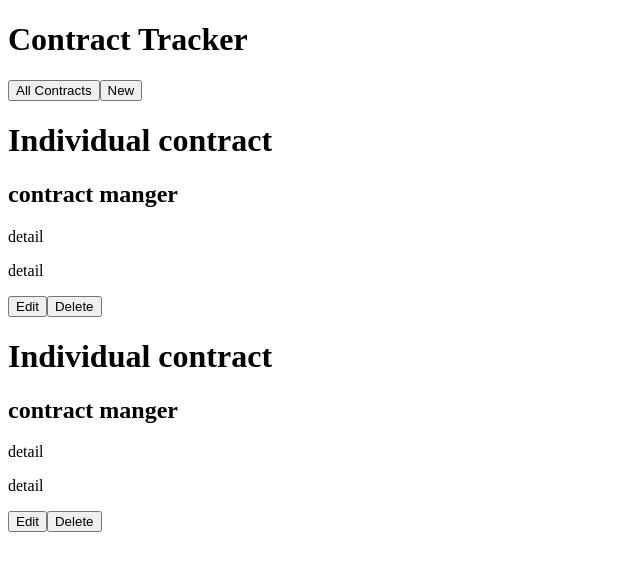
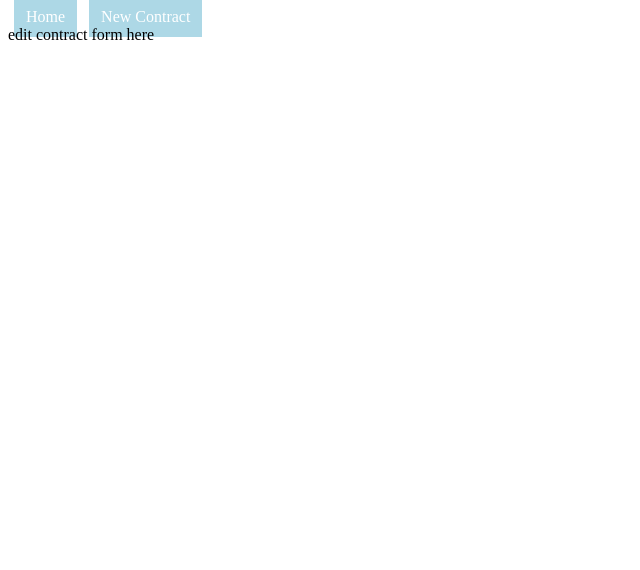
Before and after one commit to FigueroaR/contract-tracker-react, a React (Create React App) app: page /contract/1/edit in a window 1280 px wide. Shown: the top 570 px of the page, without its empty margins (0-640 px from the left). Built offline with nearby package versions, Linux system fonts and the light colour scheme.

Commit message:
firebase added

```diff
--- a/package.json
+++ b/package.json
@@ -6,9 +6,11 @@
     "@testing-library/jest-dom": "^5.16.1",
     "@testing-library/react": "^11.2.7",
     "@testing-library/user-event": "^12.8.3",
+    "firebase": "^8.10.0",
     "react": "^17.0.2",
     "react-dom": "^17.0.2",
     "react-redux": "^7.2.2",
+    "react-router": "^6.0.2",
     "react-router-dom": "^6.0.2",
     "react-scripts": "4.0.3",
     "redux": "^4.1.2",
--- a/src/App.js
+++ b/src/App.js
@@ -1,12 +1,48 @@
-import React, { useState} from 'react'
-import Contracts from "./contract/Contracts";
+import React, {Component, useState} from 'react'
+import {BrowserRouter as Router, Route, Link, Routes} from 'react-router-dom'
 
-function App() {
-  return (
-    <div className="App">
-      <Contracts/>
-    </div>
-  );
+import firebase from 'firebase'
+// import { initializeApp } from 'firebase/app';
+//////////////////////////////////////////////////////////////////////
+import Home from './components/Home'
+import Contract from "./components/contract/Contract";
+import NewContract from "./components/contract/NewContract"
+import EditContract from "./components/contract/EditContract"
+/////////////////////////////////////////////////////////////////////
+
+const firebaseConfig = {
+  apiKey: "AIzaSyDMIYTv9Fqo0E24rzhGW9QrsVMVVk9TXkY",
+  authDomain: "contract-tracker-react.firebaseapp.com",
+  projectId: "contract-tracker-react",
+  storageBucket: "contract-tracker-react.appspot.com",
+  messagingSenderId: "781426338852",
+  appId: "1:781426338852:web:1e866139e23c558aa1fcb1",
+  measurementId: "G-1RGFLF1GVS"
+};
+
+if (firebase.apps.length === 0) {
+  firebase.initializeApp(firebaseConfig)
+}
+/////////////////////////////////////////////////////////////////////
+
+class App extends Component {
+  render() {
+    return(
+      <div className="App">
+        <div className="container">
+          <Router>
+            <Routes>
+
+              <Route exact path="/" element={ <Home />} />
+              <Route exact path="/contract/new" element={ <NewContract/> }/>
+              <Route exact path="/contract/:id" element={ <Contract/> }/>
+              <Route exact path="/contract/:id/edit" element={ <EditContract/>}/>
+            </Routes>
+          </Router>
+        </div>
+
+      </div>)
+  };
 }
 
 export default App;
--- a/src/contract/Contract.js
+++ /dev/null
@@ -1,15 +0,0 @@
-function Contract(){
-    return(
-        <div>
-            <h1>Individual contract</h1>
-            <h2>contract manger</h2>
-            <p>detail </p>
-            <p>detail </p>
-            <button className="contract edit">Edit</button>
-            <button className="contract delete">Delete</button>
-        </div>
-
-    )
-}
-
-export default Contract;
--- a/src/contract/Contracts.js
+++ /dev/null
@@ -1,23 +0,0 @@
-import React, { useState} from 'react'
-import { useHistory } from "react-router-dom";
-import Contract from "./Contract"
-
-function Contracts(){
-    let toIndividualContract = () => {
-
-    }
-
-    return(
-        <div>
-            <div>
-                <h1>Contract Tracker</h1>
-                <button className="contract home">All Contracts</button>
-                <button className="contract new">New</button>
-            </div>
-            <Contract />
-            <Contract/>
-        </div>
-    )
-}
-
-export default Contracts;
```
Also changed, not shown: src/contract/EditContract.js (deleted, +0 -9 lines), src/contract/NewContract.js (deleted, +0 -9 lines), 1 other file (tests, documents, lock files or other folders).
